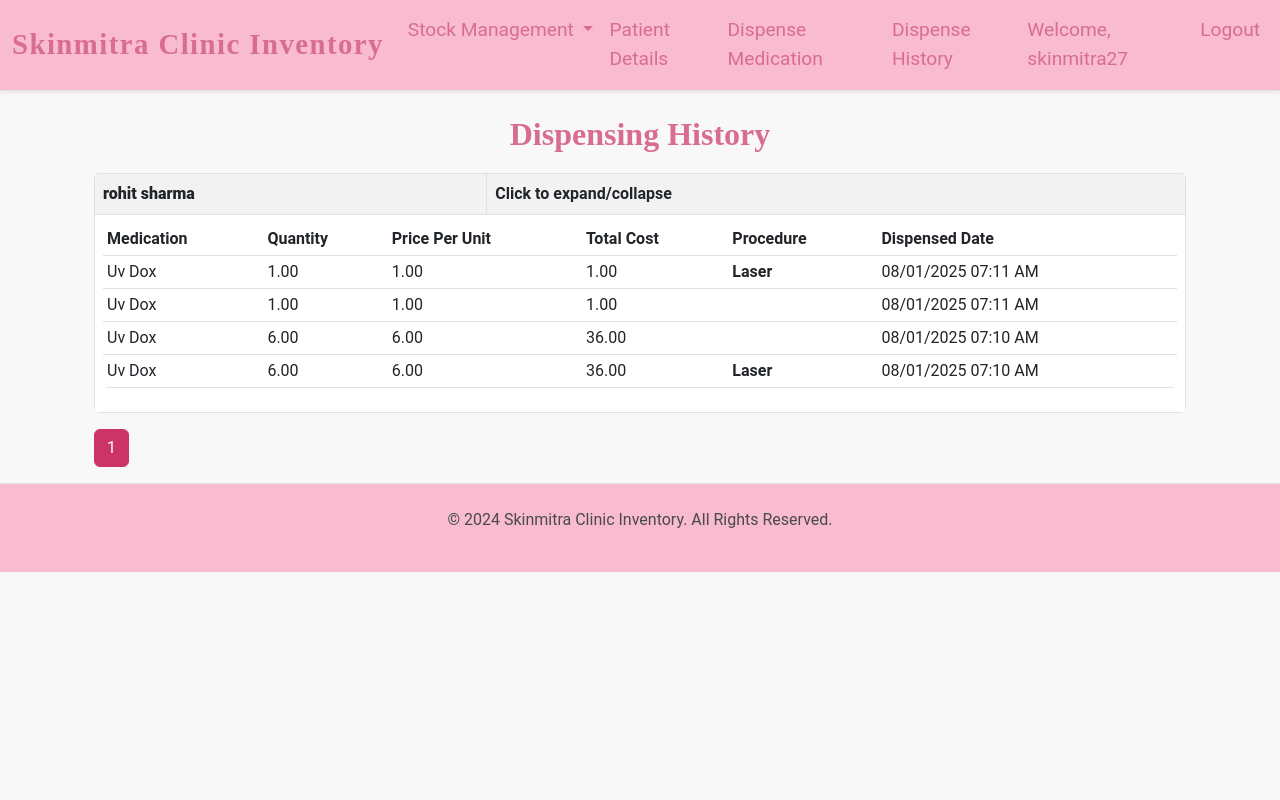
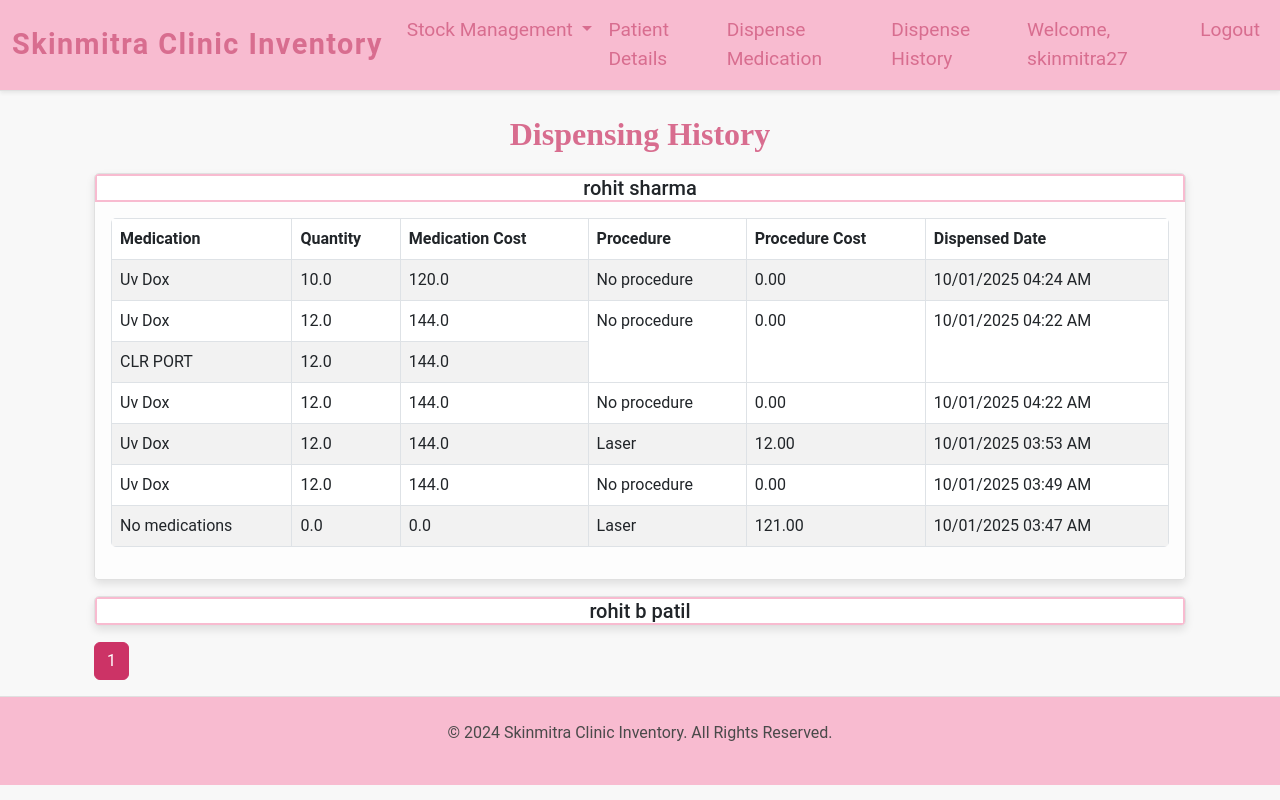
Before and after one commit to rohitbpatil27/clinic_inventory, a Django app: page /dispensing-history/ in a window 1280 px wide, after a click that opens the changed part. Run offline with Django 5.2, Linux system fonts and the light colour scheme; a user stored in the database is signed in; data comes from the database, SQL or seed files in the repository.

Commit message:
fixed bug in dispense history

```diff
--- a/inventory/static/css/styles.css
+++ b/inventory/static/css/styles.css
@@ -17,7 +17,7 @@ body {
   font-size: 1.8rem;
   font-weight: bold;
   color: #D86D8F; /* Light Pink */
-  font-family: 'Playfair Display', serif;
+  font-family: 'Roboto', sans-serif;
   letter-spacing: 0.05em;
 }
 
@@ -217,3 +217,12 @@ footer {
 .pagination .page-link:hover {
   background-color: #ffe6f0;
 }
+
+.card-header-patient {
+  background-color: white;
+  text-align: center;
+  font-family: 'Roboto', sans-serif;
+  border: #F8BBD0;
+  border-style:solid;
+  border-width: 1px
+}
--- a/inventory/templates/dispensing_history.html
+++ b/inventory/templates/dispensing_history.html
@@ -3,51 +3,65 @@
 {% block content %}
 <div class="container">
     <h1 class="disp-hist-heading">Dispensing History</h1>
-    <div class="table-responsive">
+
+    {% for patient, records in history %}
+    <div class="card my-3">
+        <div class="card-header-patient" data-bs-toggle="collapse" data-bs-target="#patient-{{ patient.id }}">
+            <h5 class="card-header-patient mb-0">{{ patient.name }}</h5>
+        </div>
+        <div id="patient-{{ patient.id }}" class="collapse">
+            <div class="card-body">
+                {% if records %}
                 <table class="table table-bordered table-striped">
-            <tbody>
-                {% for patient, records in history %}
-                    <!-- Parent Row -->
-                    <tr class="patient-row" data-bs-toggle="collapse" data-bs-target="#patient-{{ patient.id }}" style="cursor: pointer;">
-                        <td><strong>{{ patient.name }}</strong></td>
-                        <td colspan="4">Click to expand/collapse</td>
-                    </tr>
-
-                    <!-- Child Rows -->
-                    <tr id="patient-{{ patient.id }}" class="collapse">
-                        <td colspan="5">
-                            <table class="table table-sm">
+                    <thead>
                         <tr>
                             <th>Medication</th>
                             <th>Quantity</th>
-                                    <th>Price Per Unit</th>
-                                    <th>Total Cost</th>
+                            <th>Medication Cost</th>
                             <th>Procedure</th>
+                            <th>Procedure Cost</th>
                             <th>Dispensed Date</th>
                         </tr>
+                    </thead>
+                    <tbody>
                         {% for record in records %}
+                            {% if record.medication_details %}
+                                {% for medication in record.medication_details %}
                                 <tr>
-                                        <td>{{ record.medication.name }}</td>
-                                        <td>{{ record.quantity }}</td>
-                                        <td>{{ record.price }}</td>
-                                        <td>{{ record.cost }}</td>
-                                        <th>{{ record.procedure }}</th>
-                                        <td>{{ record.date_dispensed|date:"d/m/Y h:i A" }}</td> <!-- Date format for dd/mm/yyyy and AM/PM -->
+                                    <td>{{ medication.name }}</td>
+                                    <td>{{ medication.quantity|default:"0.0" }}</td>
+                                    <td>{{ medication.cost|default:"0.0" }}</td>
+                                    {% if forloop.first %}
+                                        <td rowspan="{{ record.medication_details|length }}">{{ record.procedure|default:"No procedure" }}</td>
+                                        <td rowspan="{{ record.medication_details|length }}">{{ record.procedure_cost|default:"0.00" }}</td>
+                                        <td rowspan="{{ record.medication_details|length }}">{{ record.date_dispensed|date:"d/m/Y h:i A" }}</td>
+                                    {% endif %}
                                 </tr>
                                 {% endfor %}
-                            </table>
-                        </td>
+                            {% else %}
+                                <tr>
+                                    <td>No medications</td>
+                                    <td>0.0</td>
+                                    <td>0.0</td>
+                                    <td>{{ record.procedure|default:"No procedure" }}</td>
+                                    <td>{{ record.procedure_cost|default:"0.00" }}</td>
+                                    <td>{{ record.date_dispensed|date:"d/m/Y h:i A" }}</td>
                                 </tr>
-                {% empty %}
-                    <tr>
-                        <td colspan="5" class="text-center">No dispensing history available.</td>
-                    </tr>
+                            {% endif %}
                         {% endfor %}
                     </tbody>
                 </table>
+                {% else %}
+                <p class="text-center text-muted">No dispensing history available for this patient.</p>
+                {% endif %}
             </div>
+        </div>
+    </div>
+    {% empty %}
+    <p class="text-center text-muted">No dispensing history available.</p>
+    {% endfor %}
 
-    <div class="pagination">
+    <div class="pagination mt-3">
         <nav aria-label="Page navigation">
             <ul class="pagination justify-content-center">
                 {% if history.has_previous %}
--- a/inventory/views.py
+++ b/inventory/views.py
@@ -2,16 +2,18 @@ from django.shortcuts import render, redirect, get_object_or_404
 from django.http import JsonResponse
 from django.contrib.auth import authenticate, login, logout
 from django.contrib.auth.decorators import login_required
-from .models import Medication, Patient, DispensedMedication, Billing
+from .models import Medication, Patient, DispensedMedication, Billing, DispensedMedicationHistory
 from django.contrib import messages
 from itertools import groupby
 from django.db.models import Q
 from django.core.paginator import Paginator
 from django.contrib.messages import get_messages
 from django.db import transaction  # For atomicity
+from decimal import Decimal
 import json
-from decimal import Decimal
-from django.db.models import Prefetch
+import logging
+logger = logging.getLogger(__name__)
+
 
 
 def user_login(request):
@@ -111,99 +113,6 @@ def available_stock(request):
     )
 
 @login_required
-def dispense_medication_view(request):
-    if request.method == "POST":
-        action = request.POST.get("action")
-
-        if not action:
-            return JsonResponse({"status": "error", "message": "Action is required."})
-
-        if action == "dispense_medication":
-            try:
-                patient_id = request.POST.get("patient_id")
-                if not patient_id:
-                    return JsonResponse({"status": "error", "message": "Please select a patient."})
-
-                patient = get_object_or_404(Patient, id=patient_id)
-                medications = request.POST.getlist("medications[]")
-                quantities = request.POST.getlist("quantities[]")
-                prices = request.POST.getlist("prices[]")
-                procedure = request.POST.get("procedure", "")
-                procedure_cost = Decimal(request.POST.get("procedure_cost", 0.0))
-                consultation_charge = Decimal(request.POST.get("consultation_charge", 0.0))
-
-                if len(medications) != len(quantities) or len(medications) != len(prices):
-                    return JsonResponse({"status": "error", "message": "Mismatch between medications, quantities, and prices."})
-
-                if not (medications or procedure or consultation_charge):
-                    return JsonResponse({"status": "error", "message": "Please add at least one medication or Procedure or Consultation."})
-
-                total_medication_cost = 0
-                medication_details = []
-
-                with transaction.atomic():
-                    for medication_id, quantity_str, price_str in zip(medications, quantities, prices):
-                        try:
-                            medication = get_object_or_404(Medication, id=medication_id)
-                            quantity = Decimal(quantity_str)
-                            price_per_unit = Decimal(price_str)
-
-                            if quantity <= 0 or price_per_unit < 0:
-                                return JsonResponse({"status": "error", "message": "Quantity and price must be positive numbers."})
-
-                            if medication.quantity >= quantity:
-                                medication.quantity -= quantity
-                                medication.save()
-
-                                cost = quantity * price_per_unit
-                                total_medication_cost += cost
-
-                                medication_details.append({
-                                    "name": medication.name,
-                                    "quantity": float(quantity),
-                                    "price": float(price_per_unit),
-                                    "cost": float(cost)
-                                })
-
-                                DispensedMedication.objects.create(
-                                    patient=patient,
-                                    medication=medication,
-                                    quantity=quantity,
-                                    price=price_per_unit,
-                                    cost=cost,
-                                    procedure=procedure
-                                )
-                            else:
-                                return JsonResponse({"status": "error", "message": f"Not enough stock for {medication.name}."})
-
-                        except ValueError:
-                            return JsonResponse({"status": "error", "message": "Invalid input for quantity or price."})
-                        except Exception as e:
-                            return JsonResponse({"status": "error", "message": f"An error occurred: {e}"})
-
-                    total_cost = total_medication_cost + procedure_cost + consultation_charge
-
-                    # Create Billing record
-                    Billing.objects.create(
-                        patient=patient,
-                        total_amount=total_cost,
-                        description="Dispense Medications"
-                    )
-
-                    return JsonResponse({"status": "success", "message": "Medications dispensed successfully.", "total_cost": total_cost})
-
-            except Exception as e:
-                return JsonResponse({"status": "error", "message": f"An error occurred: {e}"})
-
-        # Invalid action
-        return JsonResponse({"status": "error", "message": "Invalid action."})
-
-    # Render the form for dispensing medication
-    medications = Medication.objects.all()
-    patients = Patient.objects.all()
-    return render(request, "dispense_medication.html", {"medications": medications, "patients": patients})
-
-@login_required
 # View for displaying patients and adding a new patient
 def patient_details(request):
     search_query = request.GET.get('search')
@@ -260,12 +169,127 @@ def delete_patient(request, id):
     return redirect('patient_details')
 
 @login_required
+def dispense_medication_view(request):
+    if request.method == "POST":
+        action = request.POST.get("action")
+
+        if not action:
+            return JsonResponse({"status": "error", "message": "Action is required."})
+
+        if action == "dispense_medication":
+            try:
+                patient_id = request.POST.get("patient_id")
+                if not patient_id:
+                    return JsonResponse({"status": "error", "message": "Please select a patient."})
+
+                patient = get_object_or_404(Patient, id=patient_id)
+                medications = request.POST.getlist("medications[]")
+                quantities = request.POST.getlist("quantities[]")
+                prices = request.POST.getlist("prices[]")
+                procedure = request.POST.get("procedure", "")
+                procedure_cost = Decimal(request.POST.get("procedure_cost", 0.0))
+                consultation_charge = Decimal(request.POST.get("consultation_charge", 0.0))
+
+                if len(medications) != len(quantities) or len(medications) != len(prices):
+                    return JsonResponse({"status": "error", "message": "Mismatch between medications, quantities, and prices."})
+
+                if not (medications or procedure or consultation_charge):
+                    return JsonResponse({"status": "error", "message": "Please add at least one medication or Procedure or Consultation."})
+
+                total_medication_cost = 0
+                medication_details = []
+
+                # After processing all medications and calculating the total costs
+                with transaction.atomic():
+                    for medication_id, quantity_str, price_str in zip(medications, quantities, prices):
+                        try:
+                            medication = get_object_or_404(Medication, id=medication_id)
+                            quantity = Decimal(quantity_str)
+                            price_per_unit = Decimal(price_str)
+
+                            if quantity <= 0 or price_per_unit < 0:
+                                return JsonResponse({"status": "error", "message": "Quantity and price must be positive numbers."})
+
+                            if medication.quantity >= quantity:
+                                medication.quantity -= quantity
+                                medication.save()
+
+                                cost = quantity * price_per_unit
+                                total_medication_cost += cost
+
+                                medication_details.append({
+                                    "name": medication.name,
+                                    "quantity": float(quantity),
+                                    "price": float(price_per_unit),
+                                    "cost": float(cost)
+                                })
+
+                                DispensedMedication.objects.create(
+                                    patient=patient,
+                                    medication=medication,
+                                    quantity=quantity,
+                                    price=price_per_unit,
+                                    cost=cost,
+                                )
+                            else:
+                                return JsonResponse({"status": "error", "message": f"Not enough stock for {medication.name}."})
+
+                        except ValueError:
+                            return JsonResponse({"status": "error", "message": "Invalid input for quantity or price."})
+                        except Exception as e:
+                            return JsonResponse({"status": "error", "message": f"An error occurred: {e}"})
+
+                    # Total cost calculation
+                    total_cost = total_medication_cost + procedure_cost + consultation_charge
+
+                    DispensedMedicationHistory.objects.create(
+                        patient=patient,
+                        medication_details=medication_details,  # Directly pass the list of medication details
+                        procedure=procedure,
+                        cost=total_cost,  # Total of medications, procedure, and consultation
+                        procedure_cost=procedure_cost,
+                        consultation_charge=consultation_charge,
+                    )
+
+
+                    # Create Billing record
+                    Billing.objects.create(
+                        patient=patient,
+                        total_amount=total_cost,
+                        description="Dispense Medications"
+                    )
+
+                    return JsonResponse({"status": "success", "message": "Medications dispensed successfully.", "total_cost": total_cost})
+
+
+            except Exception as e:
+                return JsonResponse({"status": "error", "message": f"An error occurred: {e}"})
+
+        # Invalid action
+        return JsonResponse({"status": "error", "message": "Invalid action."})
+
+    # Render the form for dispensing medication
+    medications = Medication.objects.all()
+    patients = Patient.objects.all()
+    return render(request, "dispense_medication.html", {"medications": medications, "patients": patients})
+
+@login_required
 def dispensing_history_view(request):
-    all_history = DispensedMedication.objects.select_related('patient', 'medication').order_by('-date_dispensed')
+    # Fetch all history records from DispensedMedicationHistory
+    all_history = (
+        DispensedMedicationHistory.objects.select_related('patient')
+        .order_by('-date_dispensed')
+    )
     grouped_history = {}
 
     # Group records by patient
     for record in all_history:
+        logger.debug(f"Medication Details for Record {record.id}: {record.medication_details}")
+        # Ensure medication_details is a list of dictionaries
+        if not isinstance(record.medication_details, list):
+            record.medication_details = []  # Default to an empty list if invalid
+
+        # Group records by patient
         if record.patient not in grouped_history:
             grouped_history[record.patient] = []
         grouped_history[record.patient].append(record)
@@ -278,4 +302,6 @@ def dispensing_history_view(request):
     page_number = request.GET.get('page')
     page_obj = paginator.get_page(page_number)
 
-    return render(request, 'dispensing_history.html', {'history': page_obj})
+    return render(
+        request, 'dispensing_history.html', {'history': page_obj}
+    )
```
Also changed, not shown: inventory/models.py (+52 -4 lines), db.sqlite3, inventory/migrations/0029_remove_dispensedmedication_procedure_and_more.py (added), inventory/migrations/0030_remove_dispensedmedicationhistory_medication_and_more.py (added), inventory/migrations/0031_alter_dispensedmedicationhistory_medication_details.py (added), inventory/migrations/0032_rename_cost_dispensedmedicationhistory_total_cost_and_more.py (added), inventory/migrations/0033_rename_total_cost_dispensedmedicationhistory_cost.py (added), inventory/migrations/0034_alter_dispensedmedicationhistory_medication_details.py (added). Lines whose indentation alone changed are shown as unchanged.
